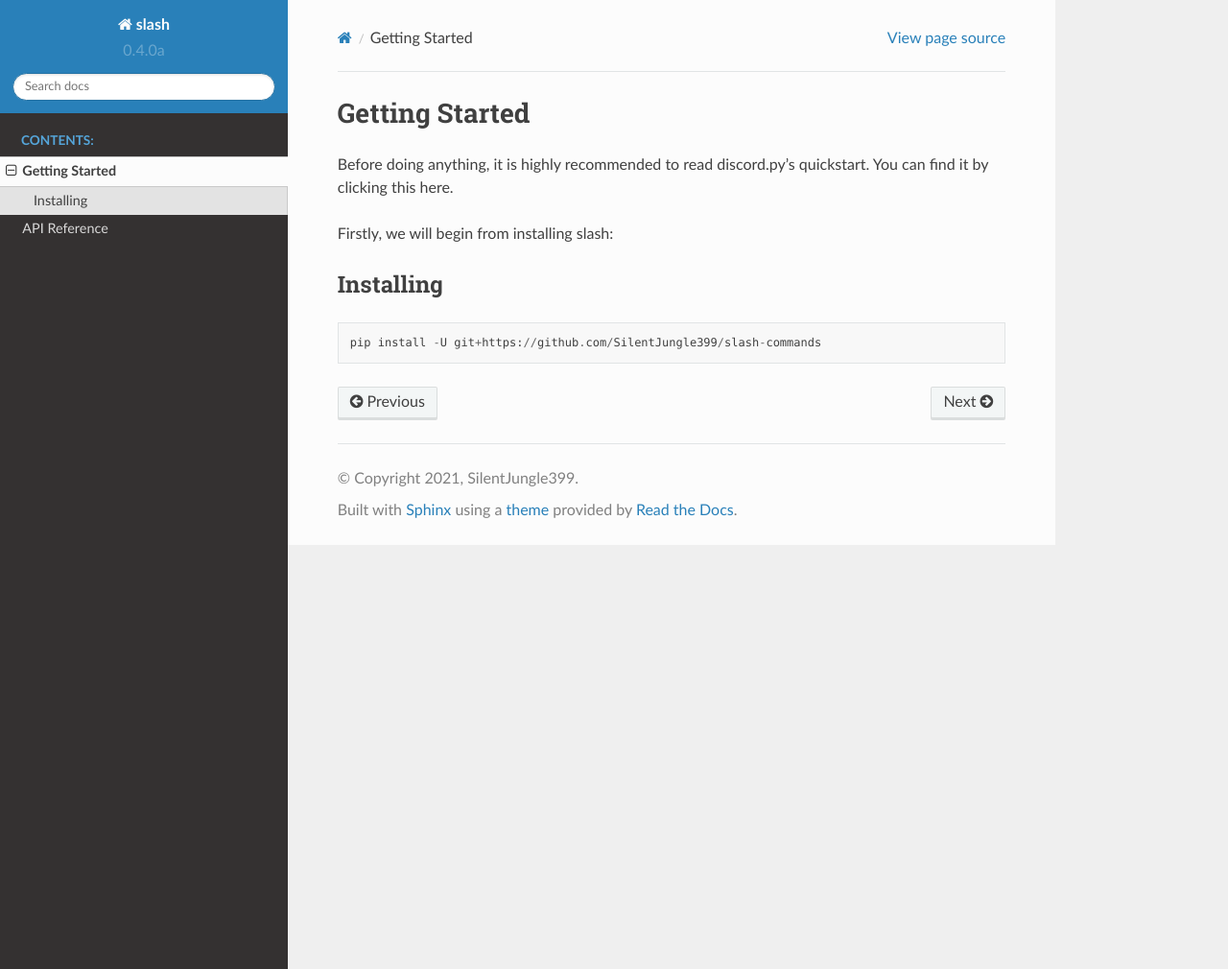
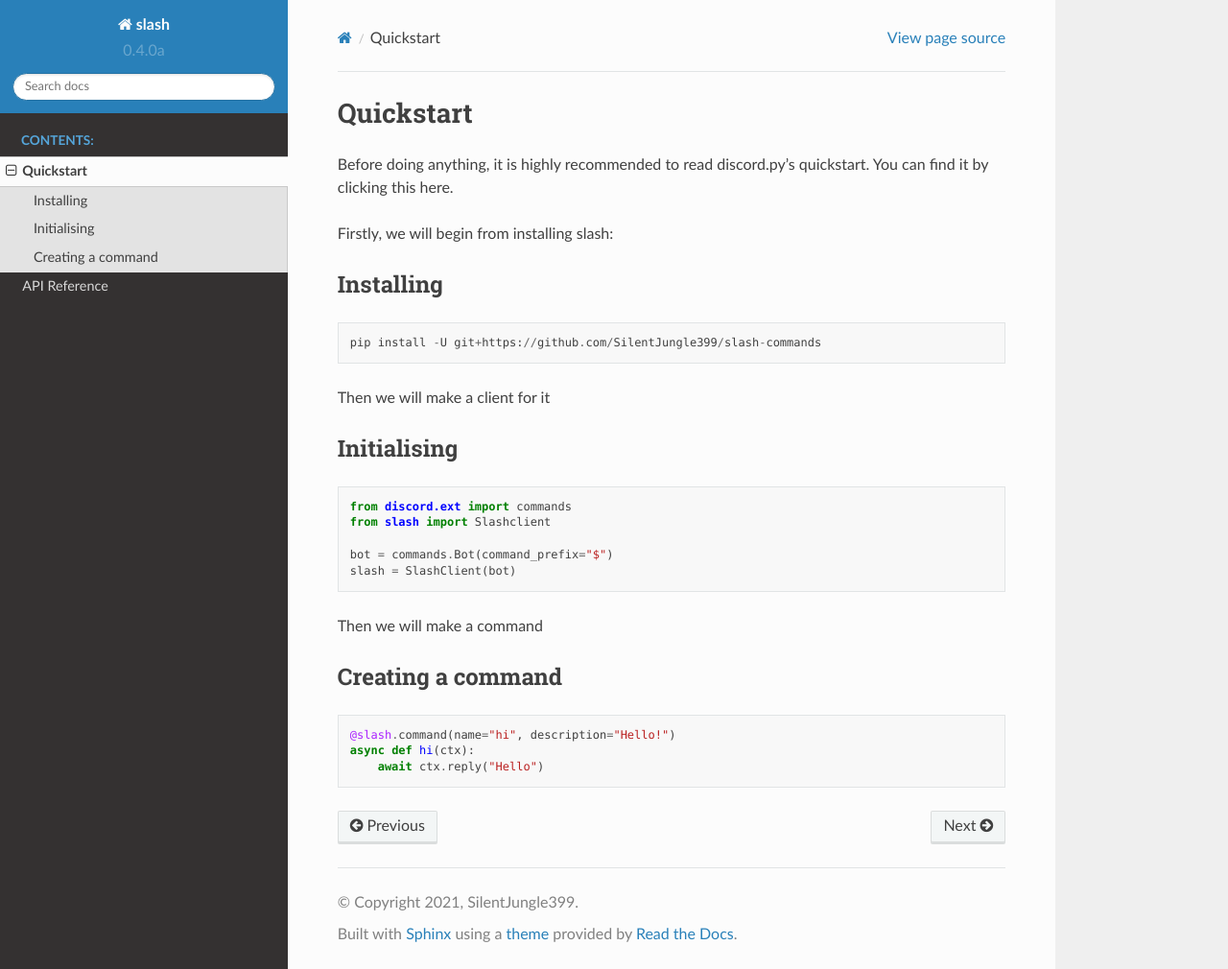
Before and after one commit to SilentJungle399/dpy-appcommands, a Sphinx documentation site: the page built from docs/quickstart.rst, in a window 1280 px wide and 1010 px high. Shown: the whole window at 96% size. Built offline with Sphinx 7.4.7 and the Read the Docs theme 2.0.0, drawn with Linux system fonts in a browser that asks for light colours.

Commit message:
Update quickstart.rst

```diff
--- a/docs/quickstart.rst
+++ b/docs/quickstart.rst
@@ -1,5 +1,5 @@
-Getting Started
-================
+Quickstart
+==========
 
 Before doing anything, it is highly recommended to read discord.py's quickstart.
 You can find it by clicking :ref:`this here <discord:quickstart>`.
@@ -7,8 +7,32 @@ You can find it by clicking :ref:`this here <discord:quickstart>`.
 Firstly, we will begin from installing slash:
 
 Installing
---------------------
+-----------
 
 .. code-block::
 
     pip install -U git+https://github.com/SilentJungle399/slash-commands
+
+Then we will make a client for it
+
+Initialising
+-------------
+
+.. code-block:: python3
+
+    from discord.ext import commands
+    from slash import Slashclient
+
+    bot = commands.Bot(command_prefix="$")
+    slash = SlashClient(bot)
+
+Then we will make a command
+
+Creating a command
+-------------------
+
+.. code-block:: python3
+
+    @slash.command(name="hi", description="Hello!")
+    async def hi(ctx):
+        await ctx.reply("Hello")
```
